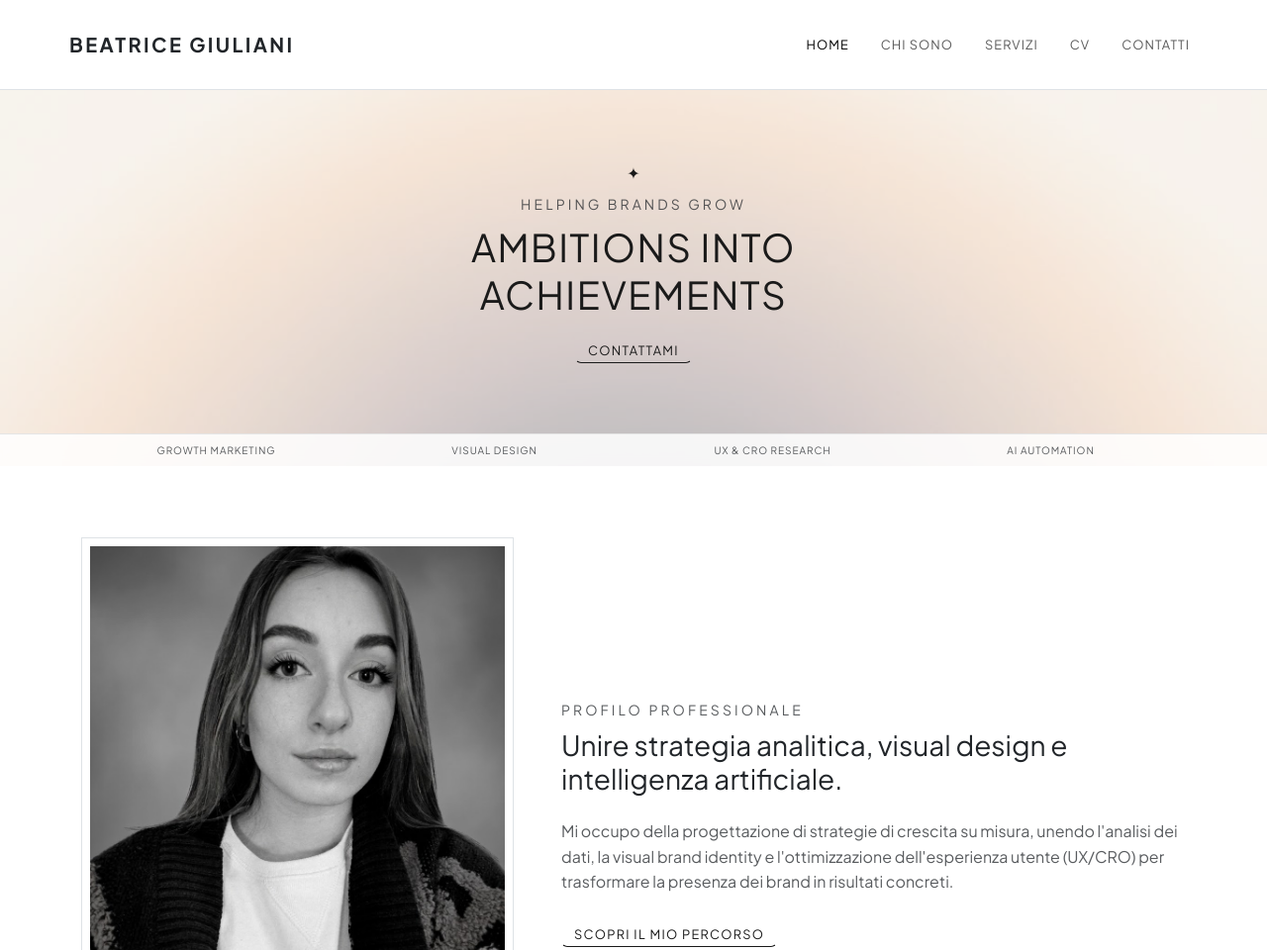
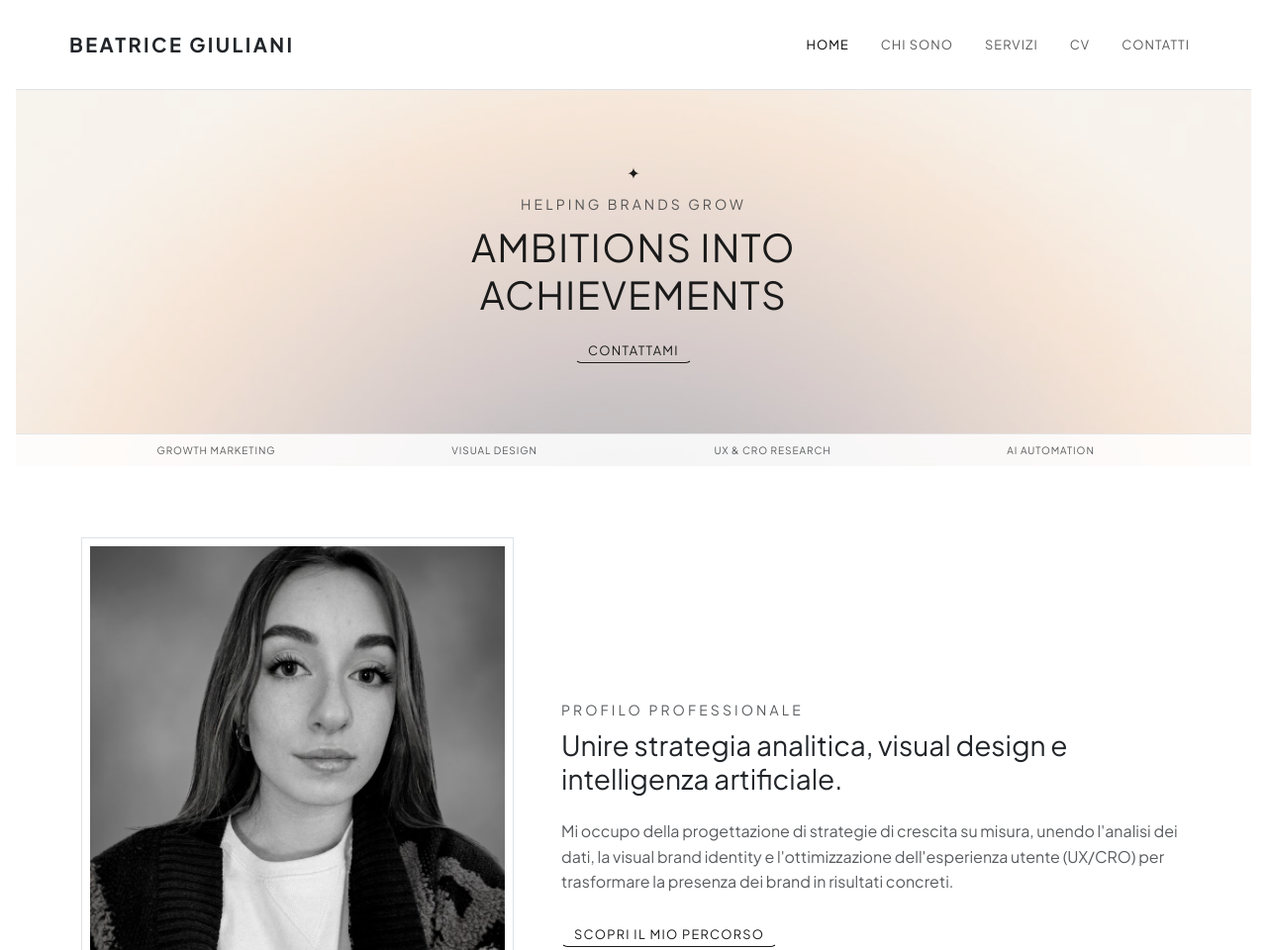
Before and after one commit to bgiuani85-spec/sito-progetto-html-css, a plain HTML site: page index.html in a window 1280 px wide. Shown: the top 960 px of the page at 99% size. Drawn offline with nearby package versions, Linux system fonts and the light colour scheme.

Commit message:
Update style.css

```diff
--- a/css/style.css
+++ b/css/style.css
@@ -3,6 +3,12 @@
    ========================================== */
 *, *::before, *::after {
   box-sizing: border-box;
+}
+
+body {
+    padding-left: 16px;
+    padding-right: 16px;
+    box-sizing: border-box;
 }
 
 body {
```
